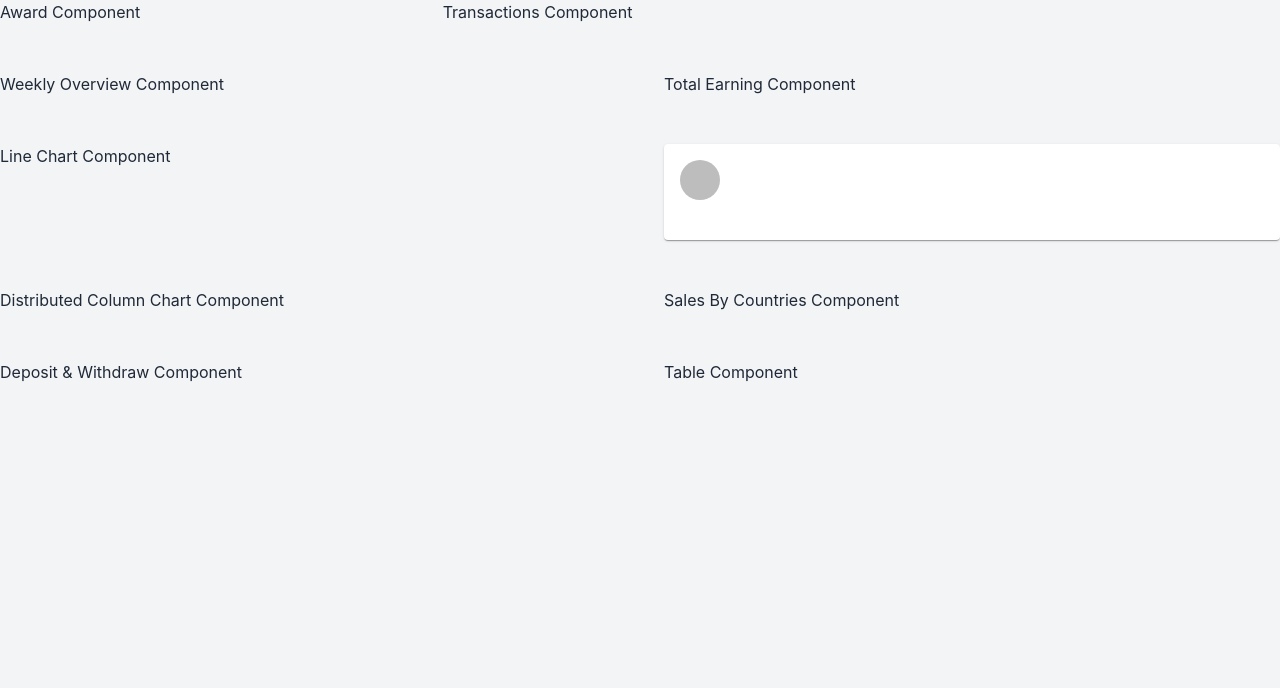
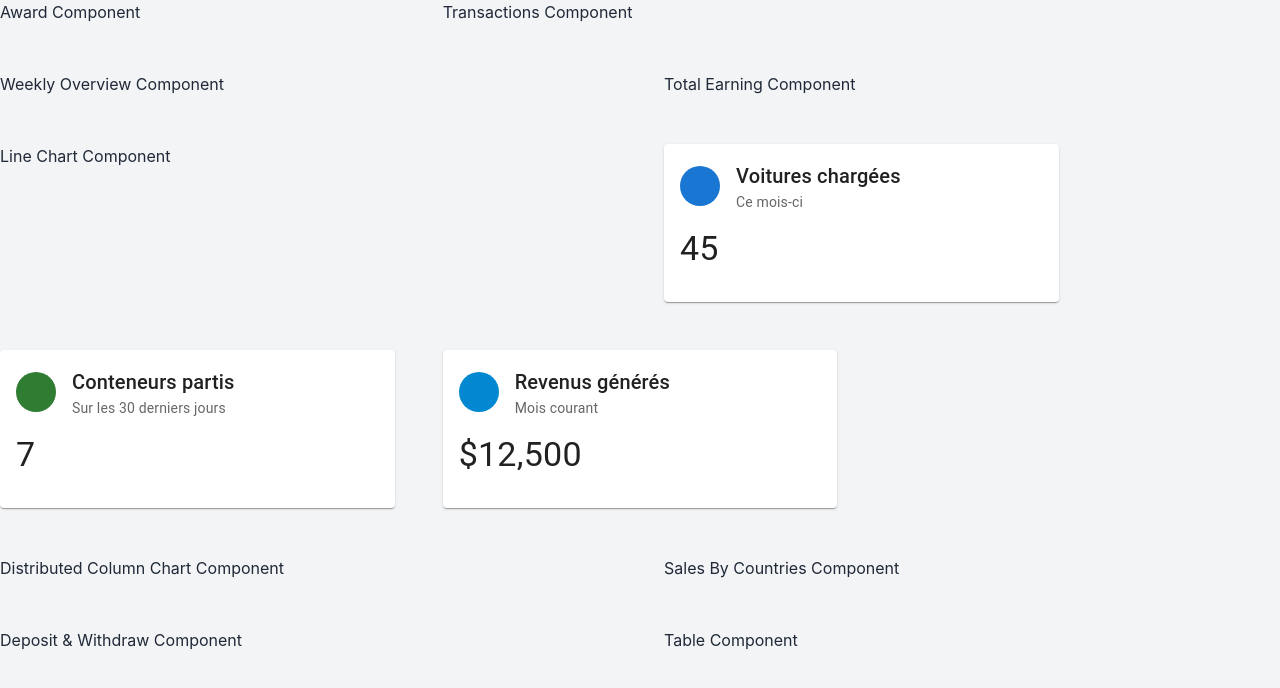
Before and after one commit to meridane/bmk-qima-parc, a Next.js app: page / in a window 1280 px wide. Shown: the top 688 px of the page. Built offline with nearby package versions, Linux system fonts and the light colour scheme.

Commit message:
Update page.tsx

```diff
--- a/app/page.tsx
+++ b/app/page.tsx
@@ -38,8 +38,37 @@ const DashboardAnalytics = () => {
         <LineChart />
       </Grid>
 
-      <Grid xs={12} md={6}>
-        <CardStatVertical />
+      {/* ✅ Bloc 1 - Statistiques : Voitures */}
+      <Grid xs={12} md={4}>
+        <CardStatVertical
+          stats="45"
+          title="Voitures chargées"
+          subtitle="Ce mois-ci"
+          avatarColor="primary"
+          avatarIcon="mdi:car"
+        />
+      </Grid>
+
+      {/* ✅ Bloc 2 - Statistiques : Conteneurs */}
+      <Grid xs={12} md={4}>
+        <CardStatVertical
+          stats="7"
+          title="Conteneurs partis"
+          subtitle="Sur les 30 derniers jours"
+          avatarColor="success"
+          avatarIcon="mdi:truck"
+        />
+      </Grid>
+
+      {/* ✅ Bloc 3 - Statistiques : Revenus */}
+      <Grid xs={12} md={4}>
+        <CardStatVertical
+          stats="$12,500"
+          title="Revenus générés"
+          subtitle="Mois courant"
+          avatarColor="info"
+          avatarIcon="mdi:currency-usd"
+        />
       </Grid>
 
       <Grid xs={12} md={6}>
```
